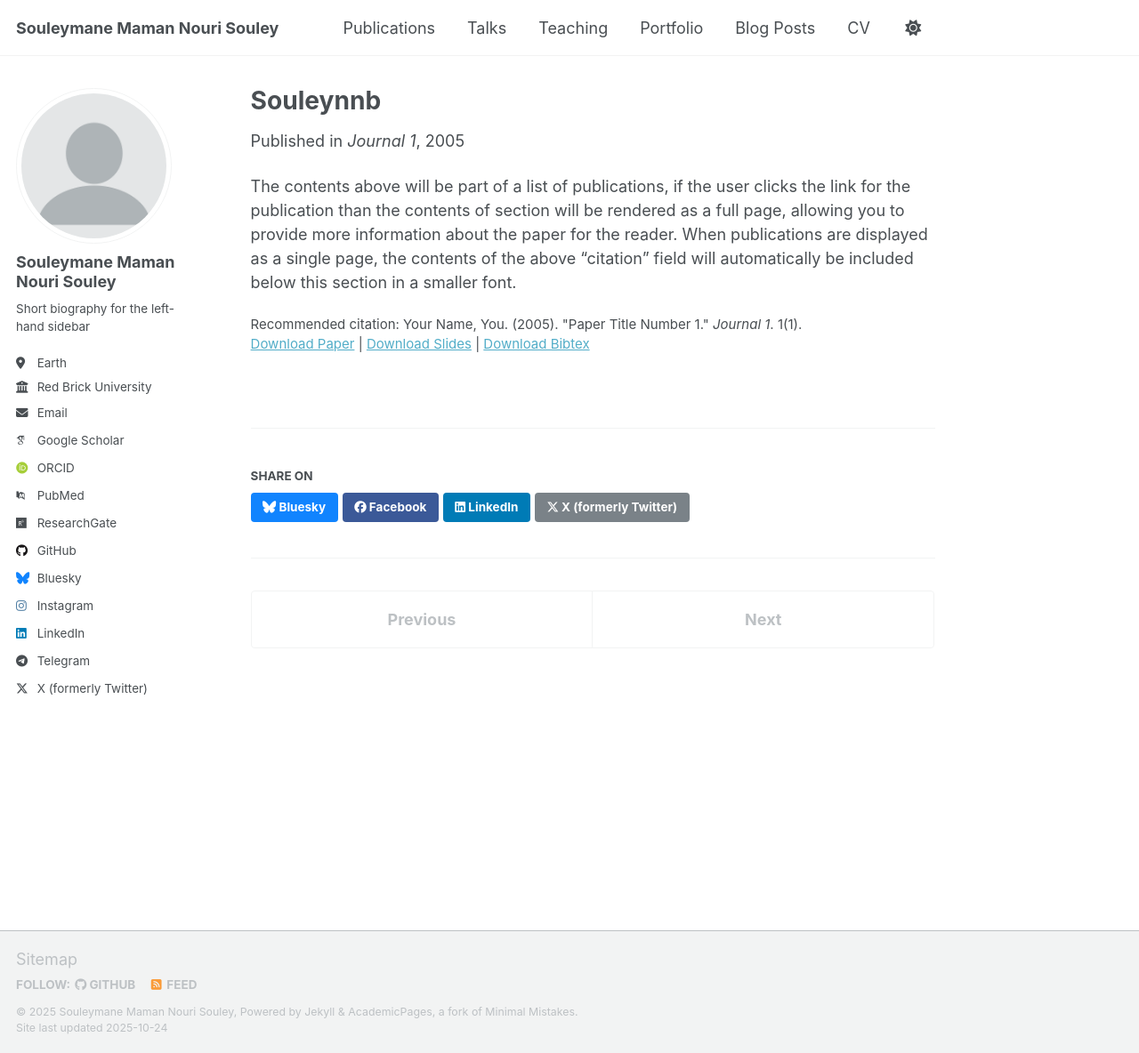
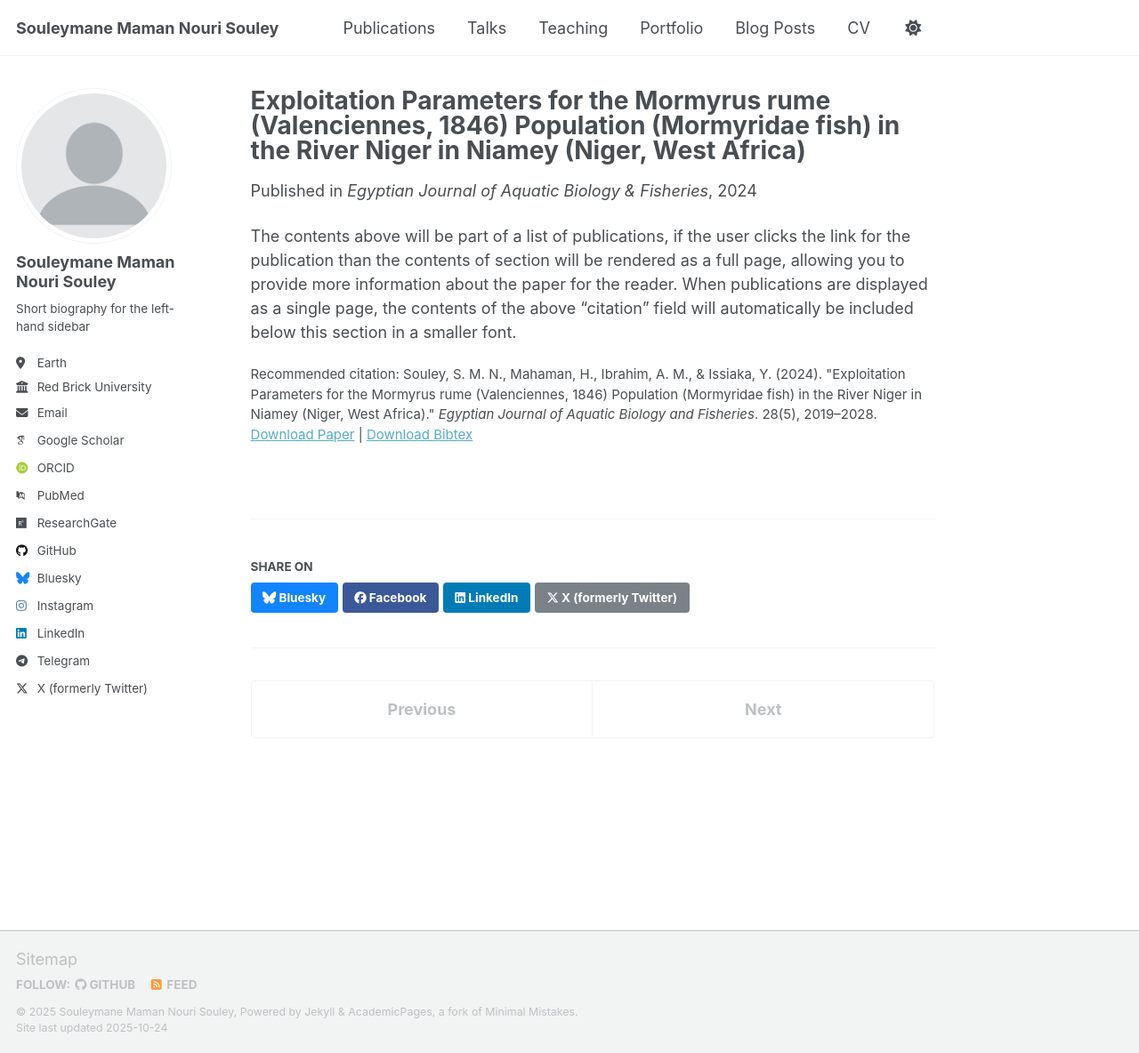
Before and after one commit to halieute/halieute.github.io, a Jekyll site: the page built from _publications/2009-10-01-paper-title-number-1.md, in a window 1280 px wide and 1184 px high. Shown: the whole window at 89% size. Built offline with Jekyll 4.4.1, drawn with Linux system fonts in a browser that asks for light colours; some web fonts are replaced; a script that is not in the unit is left out.

Commit message:
Update 2009-10-01-paper-title-number-1.md

```diff
--- a/_publications/2009-10-01-paper-title-number-1.md
+++ b/_publications/2009-10-01-paper-title-number-1.md
@@ -1,14 +1,14 @@
 ---
-title: "Souleynnb"
+title: "Exploitation Parameters for the Mormyrus
+rume (Valenciennes, 1846) Population (Mormyridae fish) in the River Niger in Niamey (Niger, West Africa)"
 collection: publications
 category: manuscripts
 permalink: /publication/2005-10-01-paper-title-number-1
-excerpt: 'This paper is about the number 1. The number 2 is left for future work.'
-date: 2005-10-01
-venue: 'Journal 1'
-slidesurl: 'http://academicpages.github.io/files/slides1.pdf'
-paperurl: 'http://academicpages.github.io/files/paper1.pdf'
-bibtexurl: 'http://academicpages.github.io/files/bibtex1.bib'
-citation: 'Your Name, You. (2005). &quot;Paper Title Number 1.&quot; <i>Journal 1</i>. 1(1).'
+excerpt: 'his study assessed the exploitation parameters of Mormyrus rume in the Niger River at Niamey to support sustainable management. Using FiSAT II and StatView, key metrics such as growth, mortality, and exploitation rates were estimated.'
+date: 2024-10-30
+venue: 'Egyptian Journal of Aquatic Biology & Fisheries'
+paperurl: 'https://ejabf.journals.ekb.eg/article_389789_249c175228f777c11787f7fcf6bf30ac.pdf'
+bibtexurl: 'https://ejabf.journals.ekb.eg/?_action=export&rf=bibtex&rc=389789'
+citation: 'Souley, S. M. N., Mahaman, H., Ibrahim, A. M., & Issiaka, Y. (2024). &quot;Exploitation Parameters for the Mormyrus rume (Valenciennes, 1846) Population (Mormyridae fish) in the River Niger in Niamey (Niger, West Africa).&quot; <i>Egyptian Journal of Aquatic Biology and Fisheries</i>. 28(5), 2019–2028.'
 ---
 The contents above will be part of a list of publications, if the user clicks the link for the publication than the contents of section will be rendered as a full page, allowing you to provide more information about the paper for the reader. When publications are displayed as a single page, the contents of the above "citation" field will automatically be included below this section in a smaller font.
```
